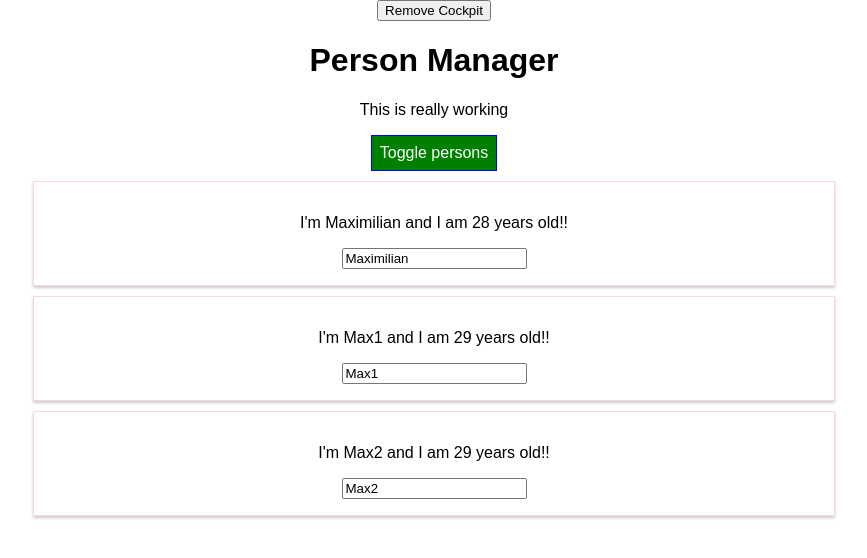
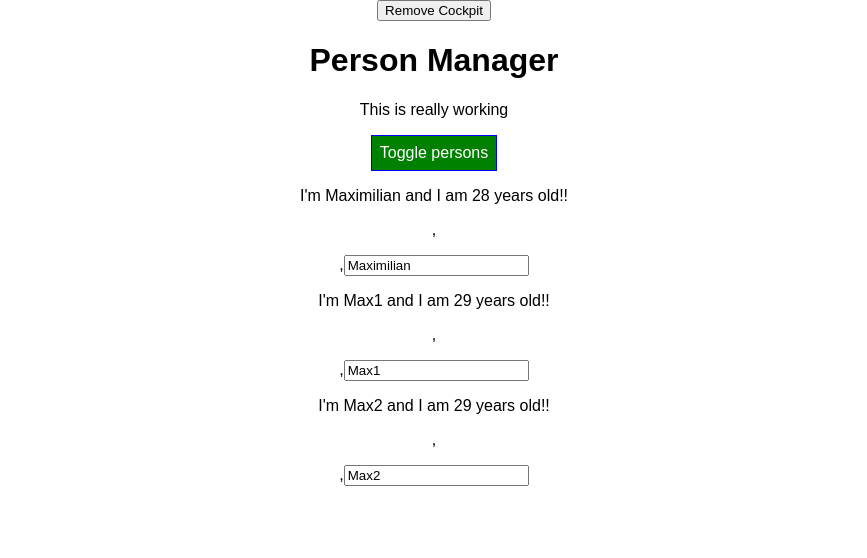
Before and after one commit to cristinadoroftei/FirstReactProject, a React app: page / in a window 1280 px wide. Both pictures are taken after a click on the button "Toggle persons". Shown: the top 558 px of the page, without its empty margins (206-1073 px from the left). Built offline with nearby package versions, Linux system fonts and the light colour scheme.

Commit message:
using Auxiliary hoc in order to remove the wrapper div when returning JSX code

```diff
--- a/src/components/Persons/Person/Person.js
+++ b/src/components/Persons/Person/Person.js
@@ -1,5 +1,6 @@
 import React, {Component} from 'react';
 
+import Aux from '../../../hoc/Auxiliary.js';
 import classes from "./Person.css";
 
 class Person extends Component{
@@ -7,13 +8,14 @@
     render() {
         console.log('[Person.js] rendering...')
         return (
-            <div className={classes.Person}>
-                <p onClick={this.props.click}>I'm {this.props.name}  and I am {this.props.age} years old!!</p>
-                <p>{this.props.children}</p>
+            <Aux>
+                <p onClick={this.props.click}>I'm {this.props.name}  and I am {this.props.age} years old!!</p>,
+                <p>{this.props.children}</p>,
                 <input type="text" onChange={this.props.changed} value={this.props.name}></input>
-            </div>
+            </Aux>
+        )
 
-        )
+
     }
 
 };
--- /dev/null
+++ b/src/hoc/Auxiliary.js
@@ -0,0 +1,3 @@
+const aux = props => props.children;
+
+export default aux;
```
